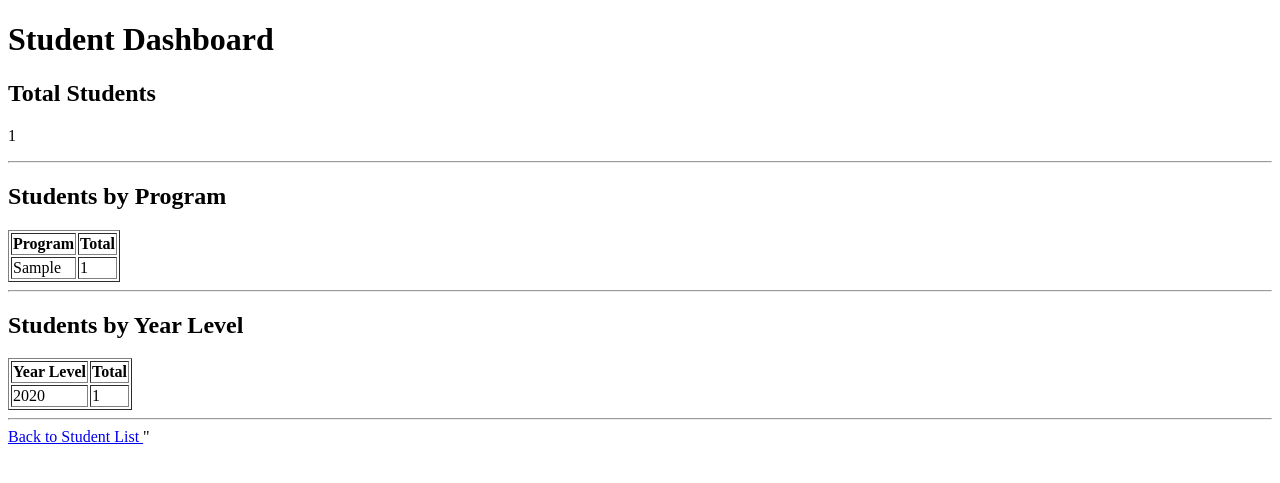
After one commit to Haiseia/KEST_DjangoWebApp, a Django app: page /registration/dashboard/ in a window 1280 px wide. The commit adds this page. Shown: the top 483 px of the page. Run offline with Django 5.2, Linux system fonts and the light colour scheme; tables that the repository leaves empty hold one stand-in row (values such as "Sample post").

Commit message:
Add student dashboard for Module 04

```diff
--- /dev/null
+++ b/registration/templates/registration/student_dashboard.html
@@ -0,0 +1,79 @@
+<!DOCTYPE HTML>
+<html>
+    <head>
+        <title>Student Dashboard</title>
+    </head>
+
+    <body>
+        <h1>Student Dashboard</h1>
+
+        <h2>Total Students</h2>
+
+        <p>
+            {{ total_students }}
+        </p>
+
+        <hr>
+
+        <h2>Students by Program</h2>
+
+        <table border="1">
+            <tr>
+                <th>Program</th>
+                <th>Total</th>
+            </tr>
+
+            {% for item in program_summary %}
+
+            <tr>
+                <td>{{ item.program }}</td>
+                <td>{{ item.total }}</td>
+            </tr>
+
+            {% empty %}
+
+            <tr>
+                <td colspan="2">
+                    No program data available.
+                </td>
+            </tr>
+
+            {% endfor %}
+        </table>
+
+        <hr>
+
+        <h2>Students by Year Level</h2>
+
+        <table border="1">
+            <tr>
+                <th>Year Level</th>
+                <th>Total</th>
+            </tr>
+
+            {% for item in year_summary %}
+
+            <tr>
+                <td>{{ item.year_level }}</td>
+                <td>{{ item.total }}</td>
+            </tr>
+
+            {% empty %}
+
+            <tr>
+                <td colspan="2">
+                    No year-level data available.
+                </td>
+            </tr>
+
+            {% endfor %}
+        </table>
+
+        <hr>
+
+        <a href="{% url 'student_list' %}">
+            Back to Student List
+        </a>"
+
+    </body>
+</html>
--- a/registration/templates/registration/student_list.html
+++ b/registration/templates/registration/student_list.html
@@ -15,7 +15,6 @@
             <th>ID</th>
             <th>Name</th>
             <th>Program</th>
-
         </tr>
 
         {% for student in students %}
--- a/registration/urls.py
+++ b/registration/urls.py
@@ -6,4 +6,5 @@ urlpatterns = [
     path('create/', views.student_create, name='student_create'),
     path('edit/<int:pk>/', views.student_update, name='student_update'),
     path('delete/<int:pk>/', views.student_delete, name='student_delete'),
+    path('dashboard/', views.student_dashboard, name='student_dashboard')
 ]
--- a/registration/views.py
+++ b/registration/views.py
@@ -1,4 +1,5 @@
 from django.shortcuts import render, redirect, get_object_or_404
+from django.db.models import Count
 from django.http import HttpResponse
 from .models import Student
 from .forms import StudentForm
@@ -64,3 +65,32 @@ def student_delete(request, pk):
         'registration/student_confirm_delete.html',
         {'student': student}
     )
+
+def student_dashboard(request):
+    students = Student.objects.all()
+
+    total_students = students.count()
+
+    program_summary = (
+        students
+        .values('program')
+        .annotate(total=Count ('id'))
+        .order_by('program')
+    )
+
+    year_summary = (
+        students
+        .values('year_level')
+        .annotate(total=Count ('id'))
+        .order_by('year_level')
+    )
+
+    return render(
+        request,
+        'registration/student_dashboard.html',
+        {
+            'total_students': total_students,
+            'program_summary': program_summary,
+            'year_summary': year_summary,
+        }
+    )
```
Also changed, not shown: db.sqlite3.
